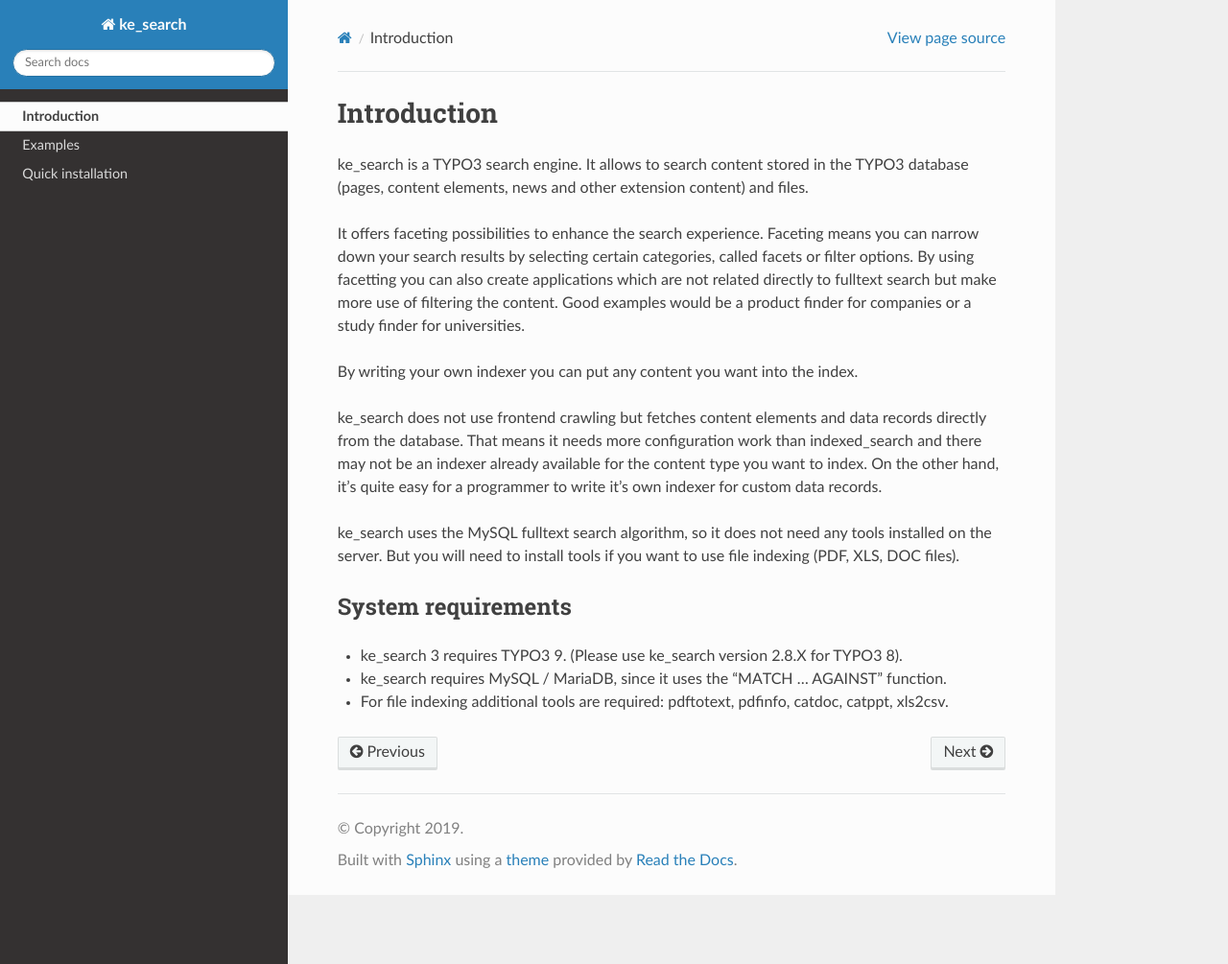
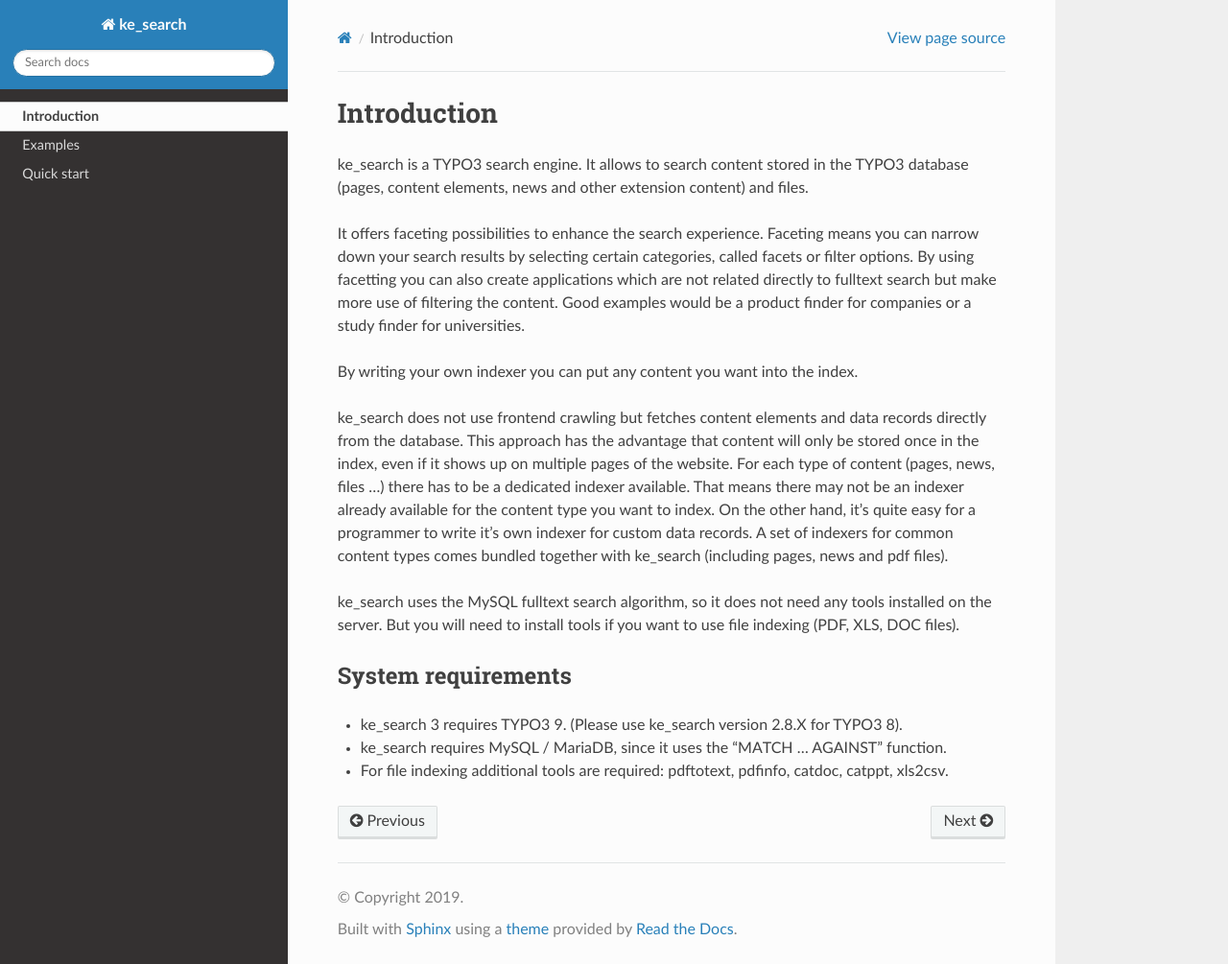
Before and after one commit to teaminmedias-pluswerk/ke_search, a Sphinx documentation site: the page built from Documentation/Introduction/Index.rst, in a window 1280 px wide and 1005 px high. Shown: the whole window at 96% size. Built offline with Sphinx 7.4.7 and the Read the Docs theme 2.0.0, drawn with Linux system fonts in a browser that asks for light colours.

Commit message:
[TASK] add documentation

```diff
--- a/Documentation/Index.rst
+++ b/Documentation/Index.rst
@@ -49,4 +49,4 @@
 
 	Introduction/Index
 	Introduction/Examples
-	QuickInstallation/Index
+	QuickStart/Index
--- a/Documentation/Introduction/Examples.rst
+++ b/Documentation/Introduction/Examples.rst
@@ -8,8 +8,8 @@
 Examples
 ========
 
-Editing an indexer configuration
---------------------------------
+Indexer configuration
+---------------------
 
 .. image:: ../Images/Introduction/Indexer-Configuration.png
 
--- a/Documentation/Introduction/Index.rst
+++ b/Documentation/Introduction/Index.rst
@@ -19,9 +19,12 @@
 By writing your own indexer you can put any content you want into the index.
 
 ke_search does not use frontend crawling but fetches content elements and data records directly from the database.
-That means it needs more configuration work than indexed_search and there may not be an indexer already available
-for the content type you want to index. On the other hand, it's quite easy for a programmer to write it's own
-indexer for custom data records.
+This approach has the advantage that content will only be stored once in the index, even if it shows up on multiple
+pages of the website.
+For each type of content (pages, news, files ...) there has to be a dedicated indexer available. That means there may
+not be an indexer already available for the content type you want to index. On the other hand, it's quite easy for a
+programmer to write it's own indexer for custom data records. A set of indexers for common content types comes
+bundled together with ke_search (including pages, news and pdf files).
 
 ke_search uses the MySQL fulltext search algorithm, so it does not need any tools installed on
 the server. But you will need to install tools if you want to use file indexing (PDF, XLS, DOC files).
```
Also changed, not shown: Documentation/QuickInstallation/Index.rst (deleted, +0 -85 lines), Documentation/QuickStart/Index.rst (added, +86 -0 lines), Documentation/Images/QuickStart/indexer-configuration-1.png (added), Documentation/Images/QuickStart/indexer-configuration-2.png (added), Documentation/Images/QuickStart/page-structure.png (renamed from Documentation/Images/QuickInstallation/page-structure.png), Documentation/Images/QuickStart/plugins-1.png (added), Documentation/Images/QuickStart/plugins-2.png (added), Documentation/Images/QuickStart/plugins-3.png (added), Documentation/Images/QuickStart/plugins-4.png (added), Documentation/Images/QuickStart/plugins-5.png (added), Documentation/Images/QuickStart/start.png (added).
